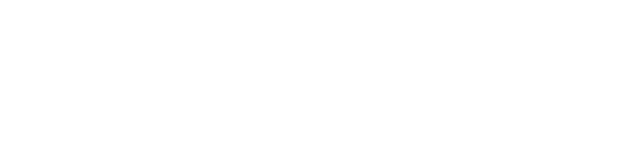
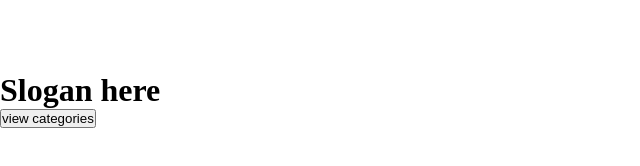
Before and after one commit to DevAndi-m/Prite-n-shpi, a plain HTML site: page index.html in a window 1280 px wide. Shown: the whole page, without its empty margins (0-640 px from the left). Drawn offline with Linux system fonts and the light colour scheme.

Commit message:
first commit

```diff
--- /dev/null
+++ b/home.css
@@ -0,0 +1,5 @@
+*{
+    margin:0;
+    padding: 0;
+    box-sizing: border-box;
+}
--- a/index.html
+++ b/index.html
@@ -4,9 +4,27 @@
     <meta charset="UTF-8">
     <meta http-equiv="X-UA-Compatible" content="IE=edge">
     <meta name="viewport" content="width=device-width, initial-scale=1.0">
-    <title>Document</title>
+    <link rel="stylesheet" href="home.css"/>
+    <title>Prite N'Shpi</title>
 </head>
 <body>
+    <header>
+        <nav>
+            <img src=""/>
+            <ul>
+                <li></li>
+                <li></li>
+                <li></li>
+            </ul>
+            <div class="nav-icons">
 
+            </div>
+        </nav>
+        <div>
+            <h1>Slogan here</h1>
+            <button>view categories</button>
+        </div>
+        <img src=""/>
+    </header>
 </body>
 </html>
```
